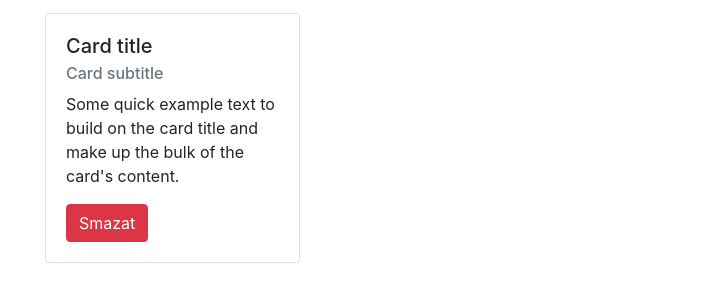
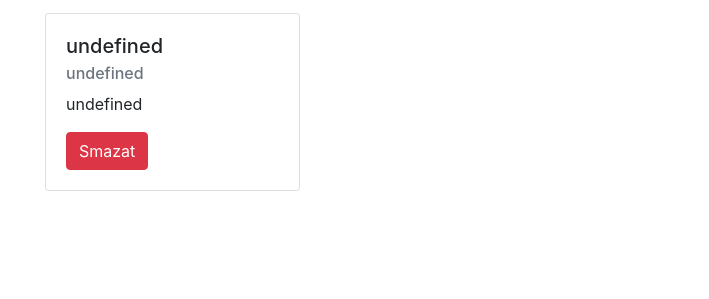
Before and after one commit to sopta/js2-podzim2020, a website built with webpack: page 08-lekce/hodina/src/index.html in a window 1280 px wide. Both pictures are taken after typing "Sample", "Sample", "Sample" into the empty fields and a click on the button "Uložit". Shown: the part 489-788 px from the top of the page, without its empty margins (40-749 px from the left). Built offline with nearby package versions, Linux system fonts and the light colour scheme; no server answers.

Commit message:
08-lekce hodina; update

```diff
--- a/08-lekce/hodina/src/index.html
+++ b/08-lekce/hodina/src/index.html
@@ -35,17 +35,8 @@
       <div class="row mt-5">
         <h2>Uložené články</h2>
       </div>
-      <div id="articles" class="row">
-        <div class="col-md-3 mt-2">
-          <div class="card">
-            <div class="card-body">
-              <h5 class="card-title">Card title</h5>
-              <h6 class="card-subtitle mb-2 text-muted">Card subtitle</h6>
-              <p class="card-text">Some quick example text to build on the card title and make up the bulk of the card's content.</p>
-              <a href="#" class="btn btn-danger">Smazat</a>
-            </div>
-          </div>
-        </div>
+      <div id="posts" class="row">
+
       </div>
     </div>
 
--- a/08-lekce/hodina/src/js/index.js
+++ b/08-lekce/hodina/src/js/index.js
@@ -1,6 +1,7 @@
 import '../css/style.css';
 // import { v4 as uuidv4 } from 'uuid';
 import Post from './post'
+import template from './template'
 
 let newPost = {
     title: "Prvni",
@@ -10,6 +11,8 @@ let newPost = {
 
 //createPost().then(post => console.log(post))
 
+let posts = document.querySelector('#posts')
+
 document.querySelector('form').addEventListener("submit", async event => {
     event.preventDefault()
 
@@ -17,6 +20,15 @@ document.querySelector('form').addEventListener("submit", async event => {
 
     let post = await createPost(Object.fromEntries(formData))
     console.log(post)
+
+    // col-md-3 mt-2
+    let postCol = document.createElement('div')
+    postCol.classList.add('col-md-3')
+    postCol.classList.add('mt-2')
+
+    postCol.innerHTML = template(post)
+
+    posts.appendChild(postCol)
 })
 
 
```
Also changed, not shown: 08-lekce/hodina/db.json (+8 -8 lines).
